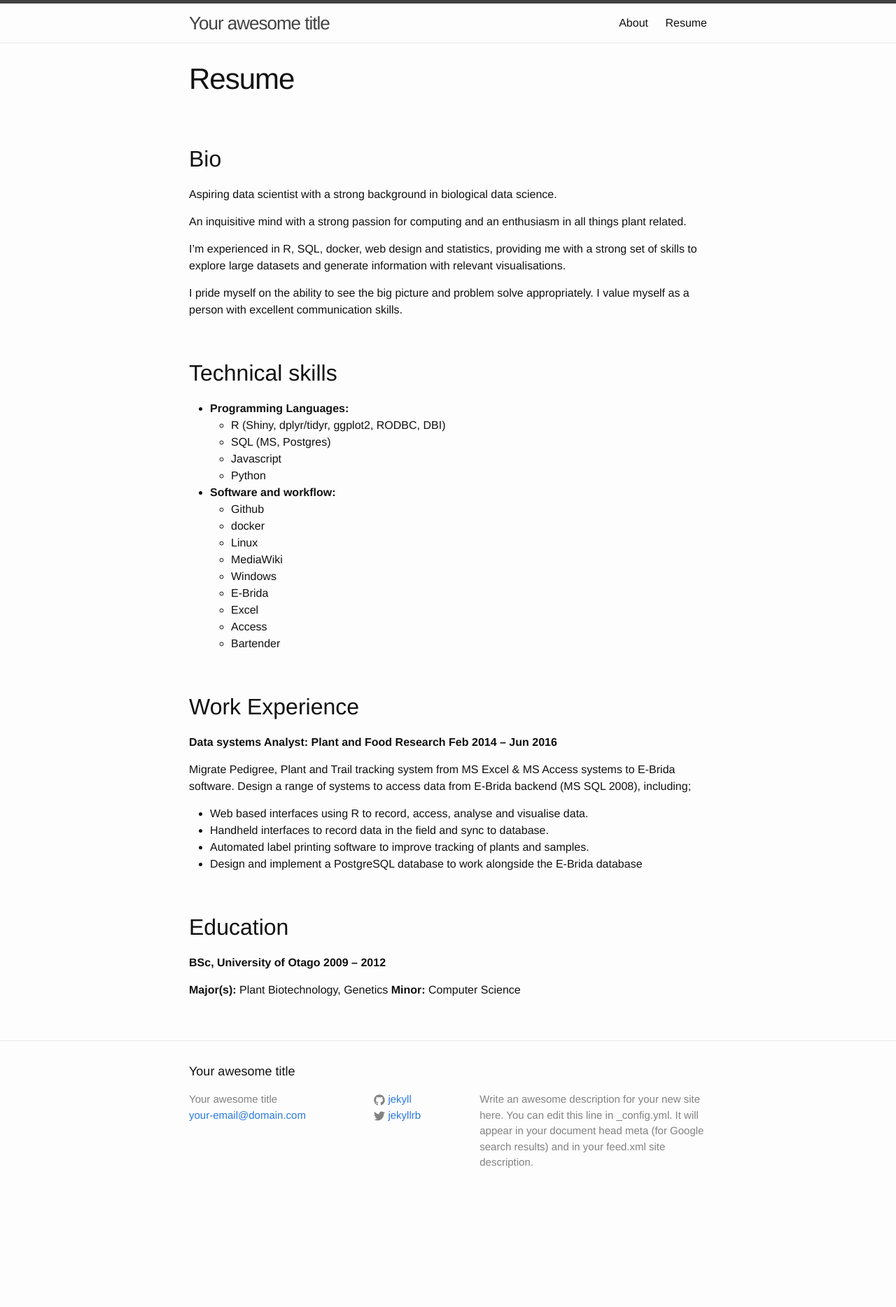
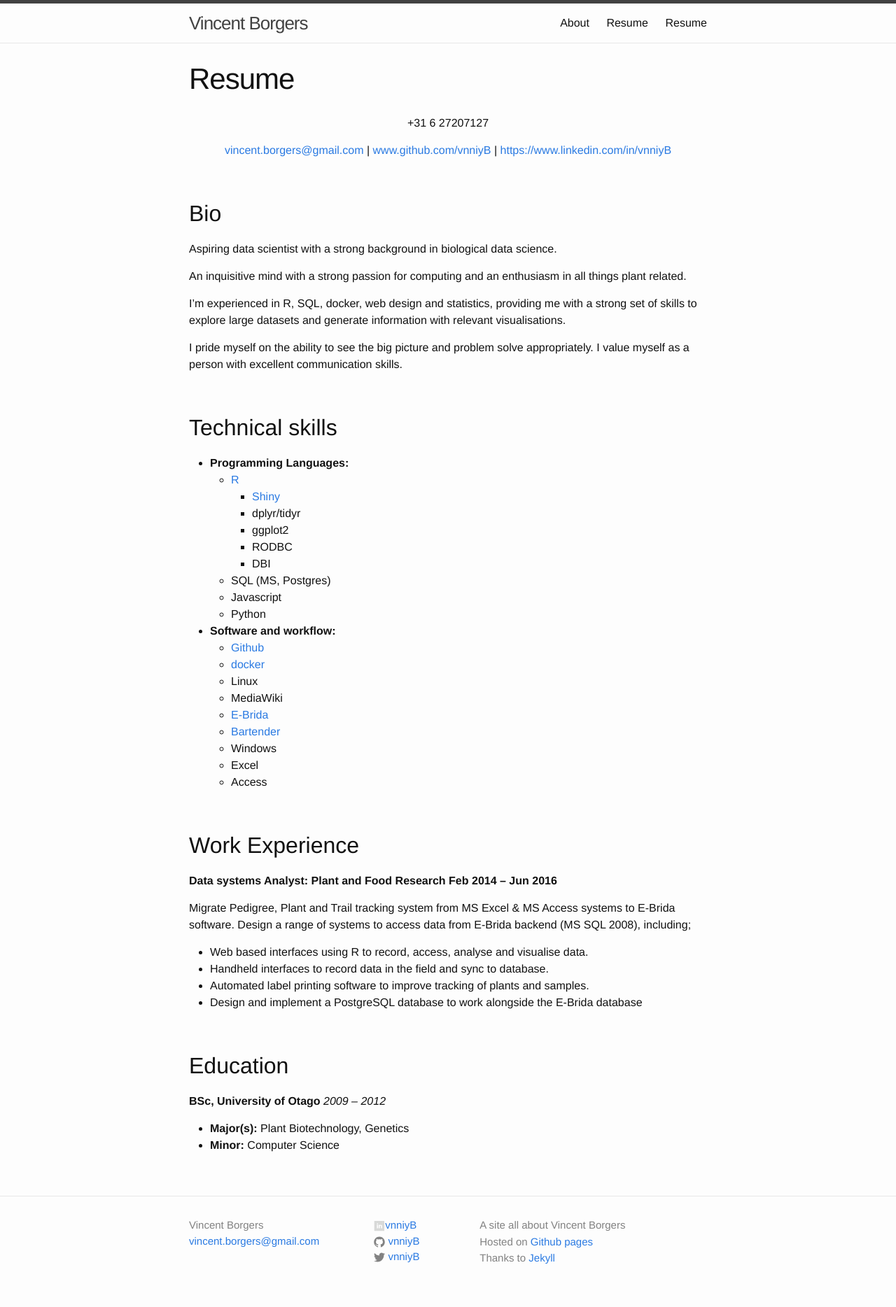
Before and after one commit to vnniyB/vnniyb.github.io, a Jekyll site: the page built from resume.md, in a window 1280 px wide. Shown: the whole page at 70% size. Built offline with Jekyll 4.4.1, drawn with Linux system fonts in a browser that asks for light colours; before the commit the page ends 1733 px from its top, so only the background shows below that.

Commit message:
¨unsure¨

```diff
--- a/Gemfile
+++ b/Gemfile
@@ -1,2 +1,3 @@
 source 'https://rubygems.org'
 gem 'github-pages'
+gem 'jekyll-sitemap'
--- a/_config.yml
+++ b/_config.yml
@@ -6,16 +6,30 @@
 # 'jekyll serve'. If you change this file, please restart the server process.
 
 # Site settings
-title: Your awesome title
-email: your-email@domain.com
-description: > # this means to ignore newlines until "baseurl:"
-  Write an awesome description for your new site here. You can edit this
-  line in _config.yml. It will appear in your document head meta (for
-  Google search results) and in your feed.xml site description.
+title: Vincent Borgers
+email: vincent.borgers@gmail.com
+description: #> # this means to ignore newlines until "baseurl:"
+  A site all about Vincent Borgers
+hostmessage: Hosted on
+hosturl: "https://pages.github.com/"
+hostname: Github pages
+thanksmessage: Thanks to
+thanksurl: "https://jekyllrb.com/"
+thanksname: Jekyll
 baseurl: "" # the subpath of your site, e.g. /blog
-url: "http://yourdomain.com" # the base hostname & protocol for your site
-twitter_username: jekyllrb
-github_username:  jekyll
+url: "http://vnniyb.github.io/" # the base hostname & protocol for your site
+twitter_username: vnniyB
+github_username:  vnniyB
+linkedin_username:  vnniyB
 
 # Build settings
 markdown: kramdown
+
+# Serving
+detach:  true
+port:    4000
+host:    0.0.0.0
+
+#Sitemap
+gems:
+  - jekyll-sitemap
--- a/_includes/footer.html
+++ b/_includes/footer.html
@@ -2,7 +2,7 @@
 
   <div class="wrapper">
 
-    <h2 class="footer-heading">{{ site.title }}</h2>
+    <!-- <h2 class="footer-heading">{{ site.title }}</h2> -->
 
     <div class="footer-col-wrapper">
       <div class="footer-col footer-col-1">
@@ -14,6 +14,12 @@
 
       <div class="footer-col footer-col-2">
         <ul class="social-media-list">
+          {% if site.linkedin_username %}
+          <li>
+            {% include icon-linkedin.html username=site.linkedin_username %}
+          </li>
+          {% endif %}
+
           {% if site.github_username %}
           <li>
             {% include icon-github.html username=site.github_username %}
@@ -28,8 +34,14 @@
         </ul>
       </div>
 
+      <style type="text/css">
+      .footer-col > p {margin-bottom: 1px;}
+      </style>
+
       <div class="footer-col footer-col-3">
         <p>{{ site.description }}</p>
+        <p>{{ site.hostmessage }} <a href={{ site.hosturl }}>{{ site.hostname }}</a></p>
+        <p>{{ site.thanksmessage }} <a href={{ site.thanksurl }}>{{ site.thanksname }}</a></p>
       </div>
     </div>
 
--- /dev/null
+++ b/_includes/icon-linkedin.html
@@ -0,0 +1 @@
+<a href="https://linkedin.com/in/{{ include.username }}"><span class="icon icon--twitter">{% include icon-linkedin.svg %}</span><span class="username">{{ include.username }}</span></a>
--- /dev/null
+++ b/resume.md
@@ -0,0 +1,75 @@
+---
+layout: page
+title: Resume
+permalink: /resume/
+---
+
+<p style="text-align: center;">+31 6 27207127</p>
+<p style="text-align: center;"><a href="mailto:vincent.borgers@gmail.com">vincent.borgers@gmail.com</a> | <a href="www.github.com/vnniyB">www.github.com/vnniyB</a> | <a href="https://www.linkedin.com/in/vnniyB">https://www.linkedin.com/in/vnniyB</a></p>
+<br>
+
+
+Bio
+------------------------
+
+Aspiring data scientist with a strong background in biological data science.
+
+An inquisitive mind with a strong passion for computing and an enthusiasm in all things plant related.
+
+I’m experienced in R, SQL, docker, web design and statistics, providing me with a strong set of skills to explore large datasets and generate information with relevant visualisations.
+
+I pride myself on the ability to see the big picture and problem solve appropriately.
+I value myself as a person with excellent communication skills.
+
+<br>
+
+Technical skills
+-----------------------
+
++ **Programming Languages:**
+  + [R](https://www.r-project.org/)
+    + [Shiny](http://shiny.rstudio.com/)
+    + dplyr/tidyr
+    + ggplot2
+    + RODBC
+    + DBI
+  + SQL (MS, Postgres)
+  + Javascript
+  + Python
+
++ **Software and workflow:**
+  + [Github](https://github.com/)
+  + [docker](https://www.docker.com/)
+  + Linux
+  + MediaWiki
+  + [E-Brida](http://www.agripartner.nl/en-us/products/plantbreedingsoftware.aspx)
+  + [Bartender](http://www.seagullscientific.com/label-software/barcode-label-design-and-printing/)
+  + Windows
+  + Excel
+  + Access
+
+
+<br>
+
+Work Experience
+------------------------
+
+**Data systems Analyst: Plant and Food Research**			**Feb 2014 – Jun 2016**
+
+Migrate Pedigree, Plant and Trail tracking system from MS Excel & MS Access systems to E-Brida software. Design a range of systems to access data from E-Brida backend (MS SQL 2008), including;
+
+- Web based interfaces using R to record, access, analyse and visualise data.
+- Handheld interfaces to record data in the field and sync to database.
+- Automated label printing software to improve tracking of plants and samples.
+- Design and implement a PostgreSQL database to work alongside the E-Brida database
+
+<br>
+
+Education
+------------------------
+
+**BSc, University of Otago**
+*2009 – 2012*
+
++ **Major(s):** Plant Biotechnology, Genetics
++ **Minor:** Computer Science
```
Also changed, not shown: Gemfile.lock, _includes/icon-linkedin.svg (added), _includes/icon-linkedin_b.svg (added), _posts/__2016-03-02-welcome-to-jekyll.markdown (renamed from _posts/2016-03-02-welcome-to-jekyll.markdown).
